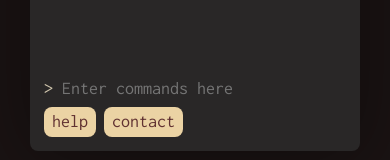
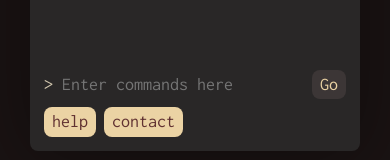
Before and after one commit to Cryptacular/the-crypt-terminal, a React (Create React App) app: page / in a window 390 px wide. Shown: the part 665-825 px from the top of the page. Built offline with nearby package versions, Linux system fonts and the light colour scheme; the HTML template or start-up script is replaced by a standard one.

Commit message:
Fix submit functionality on mobile

```diff
--- a/src/components/Terminal.css
+++ b/src/components/Terminal.css
@@ -60,9 +60,11 @@
 }
 
 .terminal-inputs {
+    align-items: center;
     display: flex;
     flex-direction: row;
     justify-content: flex-start;
+    min-height: 21px;
 }
 
 .terminal-formattedInput {
@@ -83,9 +85,22 @@
     outline: 0;
 }
 
+.terminal-submit {
+    background: #3c3636;
+    border-radius: 8px;
+    color: #ebd3a4;
+    margin-left: 8px;
+    padding: 4px 8px;
+    user-select: none;
+}
+
 @media screen and (min-width: 700px) {
     .terminal-body {
         justify-content: flex-start;
+    }
+
+    .terminal-inputs {
+        align-items: flex-start;
     }
 
     .terminal-formattedInput {
@@ -98,6 +113,10 @@
         top: 0;
         left: 0;
         width: 0;
+    }
+
+    .terminal-submit {
+        display: none;
     }
 
     .terminal-cursor {
--- a/src/components/Terminal.js
+++ b/src/components/Terminal.js
@@ -28,10 +28,16 @@ export class Terminal extends Component {
             }
         };
 
+        this.submit = this.submit.bind(this);
         this.handleInputChange = this.handleInputChange.bind(this);
         this.handleBodyClick = this.handleBodyClick.bind(this);
+        this.handleEnter = this.handleEnter.bind(this);
+        this.handleTab = this.handleTab.bind(this);
+        this.handleHistoryShift = this.handleHistoryShift.bind(this);
         this.handleSuggestionCommandClick = this.handleSuggestionCommandClick.bind(this);
         this.handleSuggestionParameterClick = this.handleSuggestionParameterClick.bind(this);
+        this.addOutput = this.addOutput.bind(this);
+        this.parseLink = this.parseLink.bind(this);
 
         document.addEventListener("keydown", this.handleKeyDown.bind(this));
     }
@@ -63,6 +69,7 @@ export class Terminal extends Component {
                             ref={(input) => { this.textInput = input; }}
                         />
                         <span className="terminal-cursor" />
+                        <span className="terminal-submit" onClick={this.submit}>Go</span>
                     </div>
                 </div>
                 <div className="terminal-suggestions">
@@ -70,6 +77,31 @@ export class Terminal extends Component {
                 </div>
             </div>
         );
+    }
+
+    submit() {
+        const { input } = this.state;
+        let outputToAdd = [{text: input, type: "command"}];
+
+        const { success, response } = CommandCenter.handleCommand(input);
+        outputToAdd = [...outputToAdd, ...response.map(r => ({text: this.parseLink(r), type: success ? "info" : "error"}))];
+
+        const output = this.addOutput(outputToAdd);
+
+        let history = {...this.state.history};
+        history.list.unshift(input.trim());
+        history.position = -1;
+
+        this.setState({
+            input: "",
+            output,
+            history
+        }, () => {
+            const terminalBody = document.getElementById("terminalBody");
+            if (terminalBody) {
+                terminalBody.scrollTop = terminalBody.scrollHeight;
+            }
+        });
     }
 
     handleInputChange(e) {
@@ -88,9 +120,11 @@ export class Terminal extends Component {
                 this.handleEnter();
                 break;
             case "Tab":
-                this.handleTab(e);
+                e.preventDefault();
+                this.handleTab();
                 break;
             case "ArrowUp":
+                e.preventDefault();
                 this.handleHistoryShift(1);
                 break;
             case "ArrowDown":
@@ -102,35 +136,10 @@ export class Terminal extends Component {
     }
 
     handleEnter() {
-        const { input } = this.state;
-        this.addOutput(input, "command");
-
-        const { success, response } = CommandCenter.handleCommand(input);
-        if (!success) {
-            this.addOutput(response, "error");
-        } else if (response) {
-            response.forEach(r => {
-                this.addOutput(r, "info");
-            });
-        }
-
-        let history = {...this.state.history};
-        history.list.unshift(input);
-        history.position = -1;
-
-        this.setState({
-            input: "",
-            history
-        });
-
-        const terminalBody = document.getElementById("terminalBody");
-        if (terminalBody) {
-            terminalBody.scrollTop = terminalBody.scrollHeight;
-        }
+        this.submit();
     }
 
-    handleTab(e) {
-        e.preventDefault();
+    handleTab() {
         this.setState({ input: CommandCenter.autoComplete(this.state.input) });
     }
 
@@ -173,16 +182,10 @@ export class Terminal extends Component {
         this.textInput.focus();
     }
 
-    addOutput(text, type) {
-        text = this.parseLink(text);
+    addOutput(arr) {
         let output = [...this.state.output];
-        output.push({
-            text,
-            type
-        });
-        this.setState({
-            output
-        });
+        output = [...output, ...arr]
+        return output;
     }
 
     parseLink(link) {
```
Also changed, not shown: 1 other file (tests, documents, lock files or other folders).
